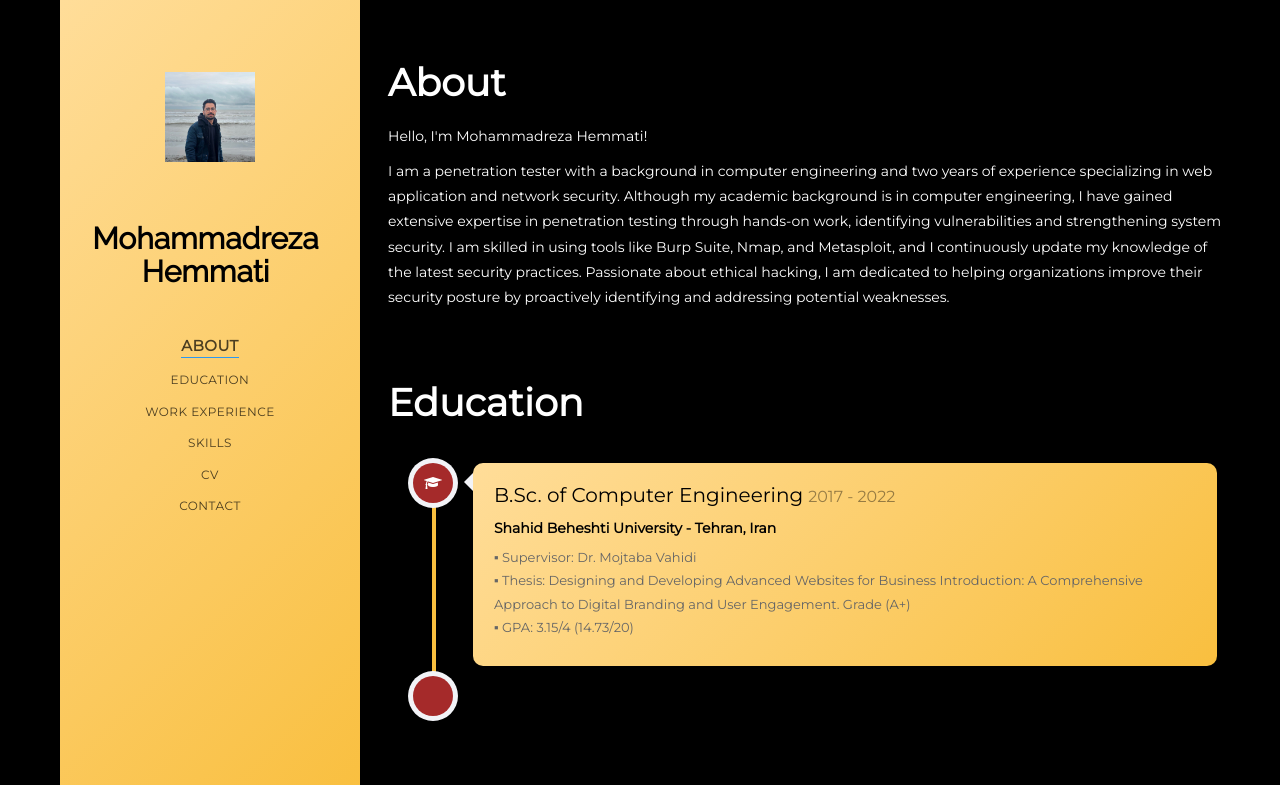
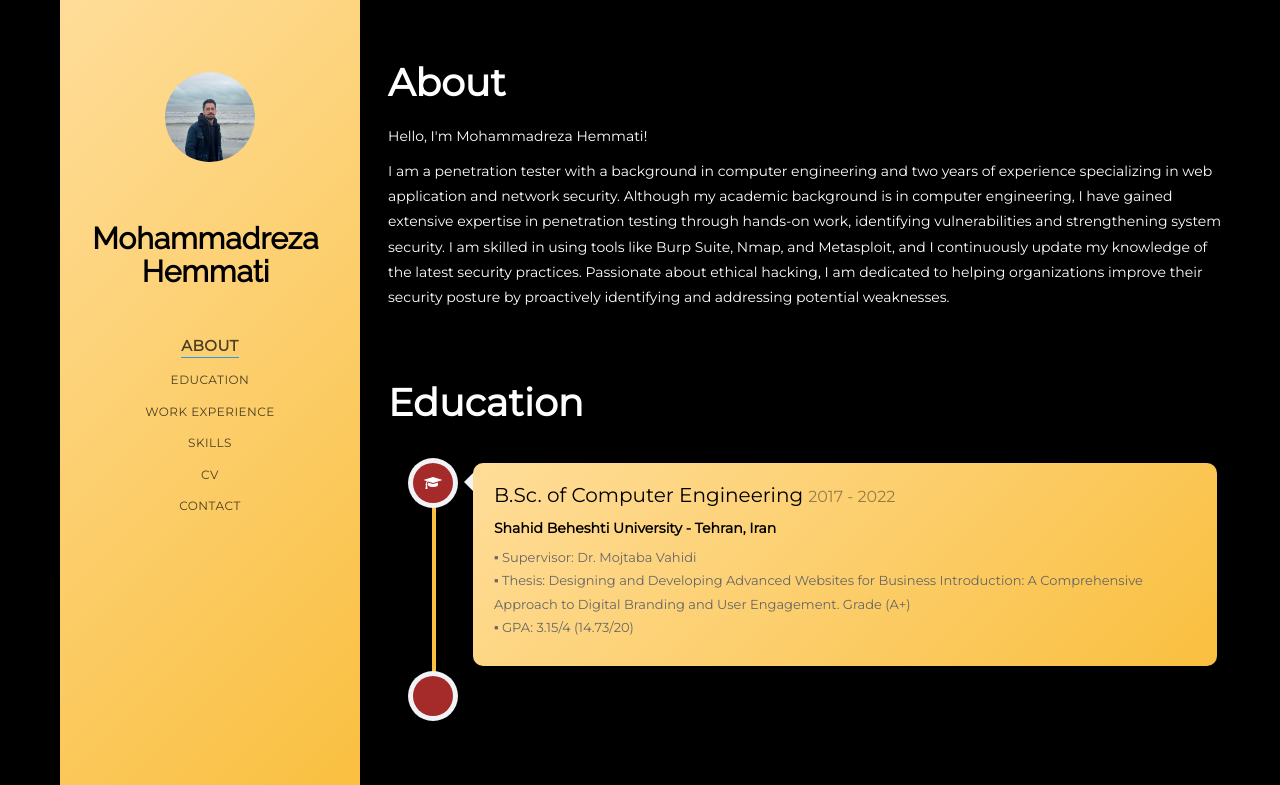
Before and after one commit to MoHemmati/MoHemmati.github.io, a plain HTML site: page index.html in a window 1280 px wide. Shown: the top 785 px of the page. Drawn offline with nearby package versions, Linux system fonts and the light colour scheme.

Commit message:
Add files via upload

```diff
--- a/css/style.css
+++ b/css/style.css
@@ -603,6 +603,13 @@ body.offcanvas .colorlib-nav-toggle {
 	position: relative;
 }
 
+.author-img img {
+	border-radius: 50%; /* Makes the image circular */
+	width: 150px;  /* Optional: set image size */
+	height: 150px;  /* Optional: set image size */
+  }
+
+
 .colorlib-heading {
 	font-size: 18px;
 	margin-bottom: 2em;
```
